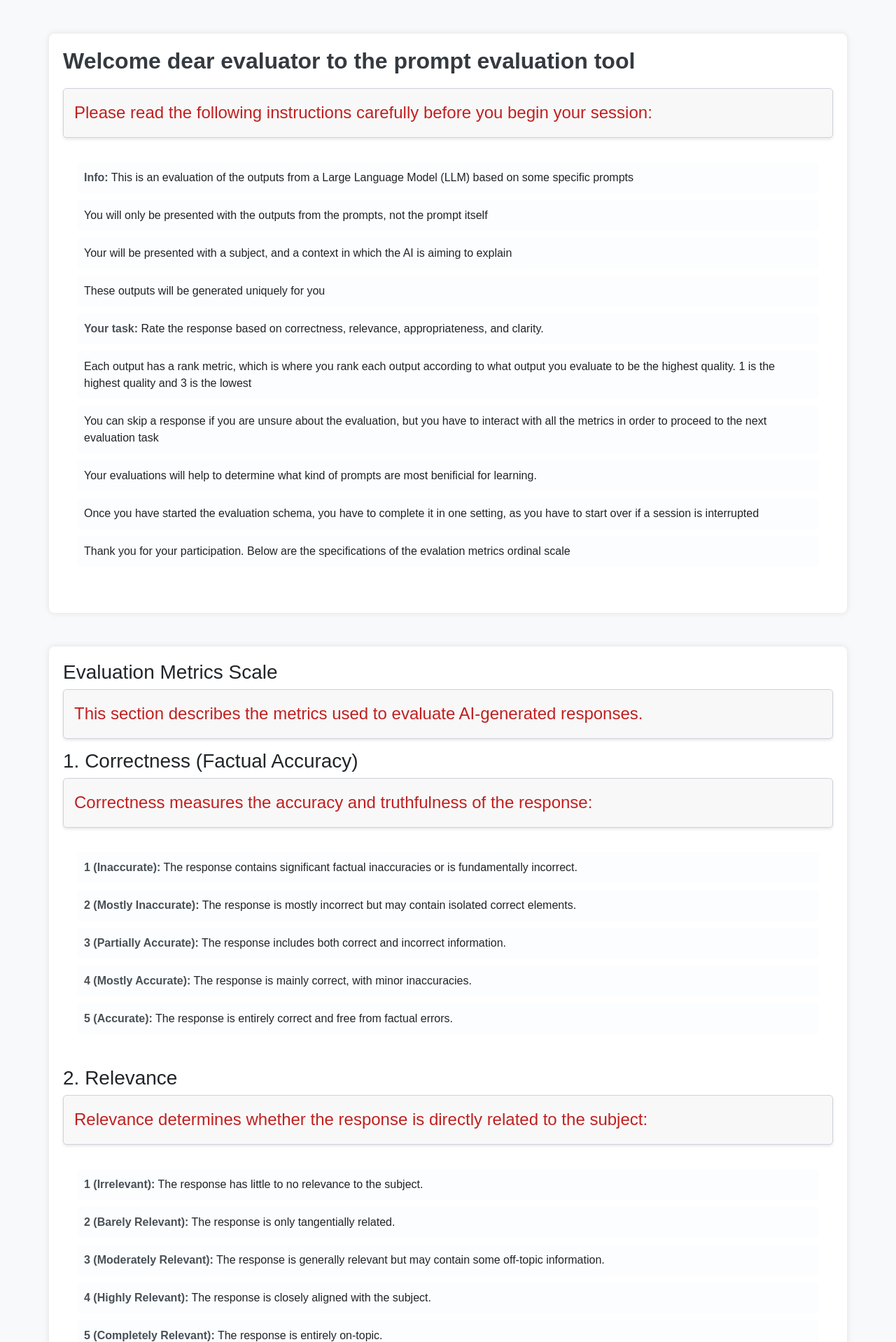
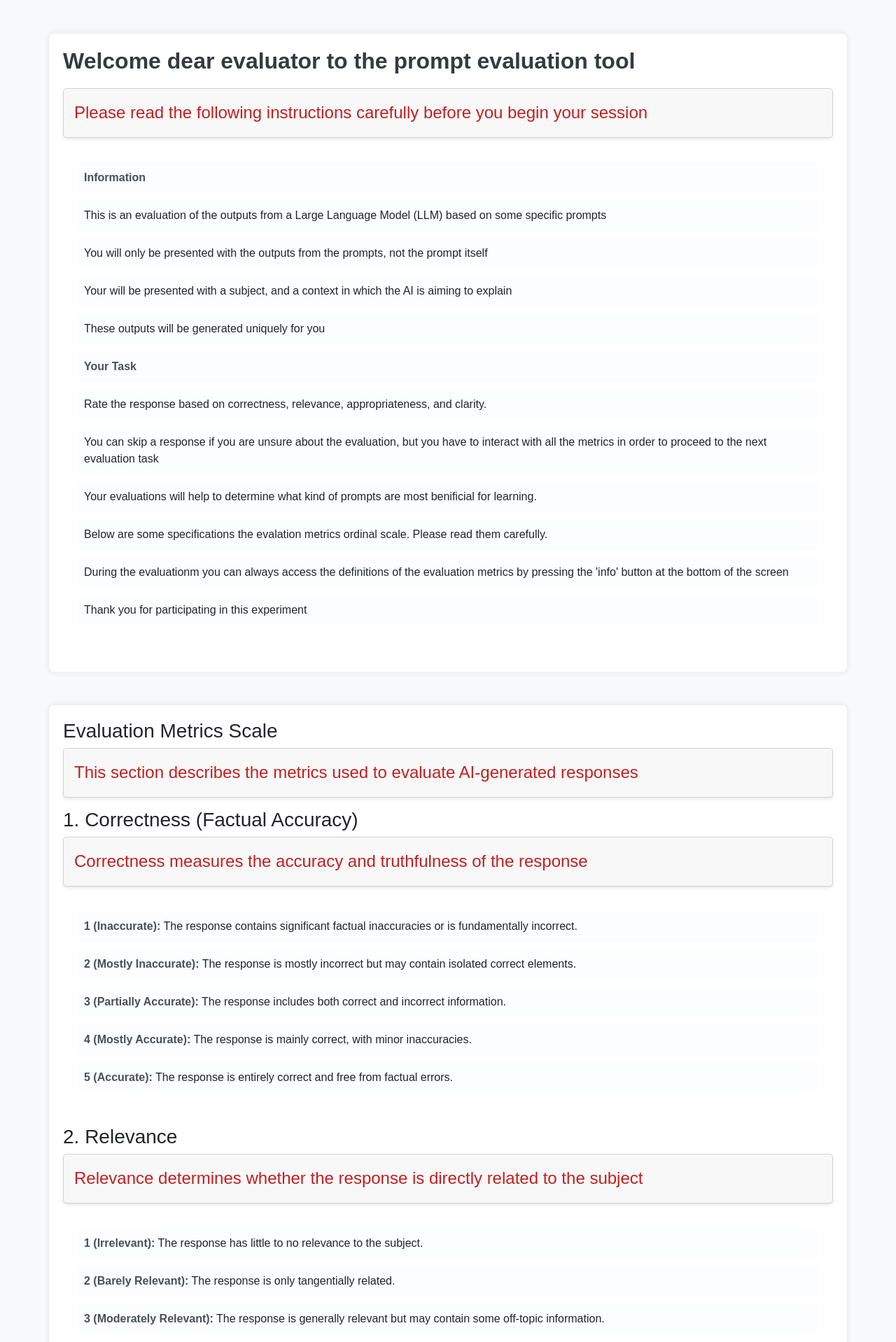
Before and after one commit to HyperSniper89/AI_Evaluator, a Flask app: page /instructions in a window 1280 px wide. Shown: the top 1918 px of the page at 70% size. Run offline with Flask 3, Linux system fonts and the light colour scheme.

Commit message:
added instructions

```diff
--- a/templates/instructions.html
+++ b/templates/instructions.html
@@ -11,27 +11,29 @@
 <body>
     <div class="container mt-5">
         <h2>Welcome dear evaluator to the prompt evaluation tool</h2>
-        <p>Please read the following instructions carefully before you begin your session:</p>
+        <p>Please read the following instructions carefully before you begin your session</p>
         <ul>
-            <li><strong>Info:</strong> This is an evaluation of the outputs from a Large Language Model (LLM) based on some specific prompts</li>
+            <li ><strong>Information</strong></li>
+            <li><strong></strong> This is an evaluation of the outputs from a Large Language Model (LLM) based on some specific prompts</li>
             <li><strong></strong> You will only be presented with the outputs from the prompts, not the prompt itself</li>
             <li><strong></strong> Your will be presented with a subject, and a context in which the AI is aiming to explain</li>
             <li><strong></strong> These outputs will be generated uniquely for you</li>
-            <li><strong>Your task:</strong> Rate the response based on correctness, relevance, appropriateness, and clarity.</li>
-            <li><strong></strong> Each output has a rank metric, which is where you rank each output according to what output you evaluate to be the highest quality. 1 is the highest quality and 3 is the lowest</li>
+            <li><strong>Your Task</strong></li>
+            <li><strong></strong> Rate the response based on correctness, relevance, appropriateness, and clarity.</li>
             <li><strong></strong> You can skip a response if you are unsure about the evaluation, but you have to interact with all the metrics in order to proceed to the next evaluation task</li>
             <li><strong></strong> Your evaluations will help to determine what kind of prompts are most benificial for learning.</li>
-            <li><strong></strong> Once you have started the evaluation schema, you have to complete it in one setting, as you have to start over if a session is interrupted</li>
-            <li><strong></strong> Thank you for your participation. Below are the specifications of the evalation metrics ordinal scale</li>
+            <li><strong></strong> Below are some specifications the evalation metrics ordinal scale. Please read them carefully.</li>
+            <li><strong></strong> During the evaluationm you can always access the definitions of the evaluation metrics by pressing the 'info' button at the bottom of the screen</li>
+            <li><strong></strong> Thank you for participating in this experiment</li>
         </ul>
     </div>
     <div class="container mt-5">
         <h3>Evaluation Metrics Scale</h3>
-        <p>This section describes the metrics used to evaluate AI-generated responses.</p>
+        <p>This section describes the metrics used to evaluate AI-generated responses</p>
 
         <div>
             <h3>1. Correctness (Factual Accuracy)</h3>
-            <p>Correctness measures the accuracy and truthfulness of the response:</p>
+            <p>Correctness measures the accuracy and truthfulness of the response</p>
             <ul>
                 <li><strong>1 (Inaccurate):</strong> The response contains significant factual inaccuracies or is fundamentally incorrect.</li>
                 <li><strong>2 (Mostly Inaccurate):</strong> The response is mostly incorrect but may contain isolated correct elements.</li>
@@ -42,7 +44,7 @@
         </div>
         <div>
             <h3>2. Relevance</h3>
-            <p>Relevance determines whether the response is directly related to the subject:</p>
+            <p>Relevance determines whether the response is directly related to the subject</p>
             <ul>
                 <li><strong>1 (Irrelevant):</strong> The response has little to no relevance to the subject.</li>
                 <li><strong>2 (Barely Relevant):</strong> The response is only tangentially related.</li>
@@ -53,7 +55,7 @@
         </div>
         <div>
             <h3>3. Appropriateness</h3>
-            <p>Appropriateness evaluates whether the response is suitable for the given context:</p>
+            <p>Appropriateness evaluates whether the response is suitable for the given context</p>
             <ul>
                 <li><strong>1 (Inappropriate):</strong> The response is entirely unsuitable for the context, potentially offensive.</li>
                 <li><strong>2 (Marginally Appropriate):</strong> The response has slight appropriateness but leans heavily toward one end of the spectrum.</li>
@@ -64,7 +66,7 @@
         </div>
         <div>
             <h3>4. Clarity</h3>
-            <p>Clarity measures how easily the response can be understood:</p>
+            <p>Clarity measures how easily the response can be understood</p>
             <ul>
                 <li><strong>1 (Unclear):</strong> The response is difficult to understand.</li>
                 <li><strong>2 (Slightly Clear):</strong> The response has some clarity but may require significant effort to understand.</li>
```
